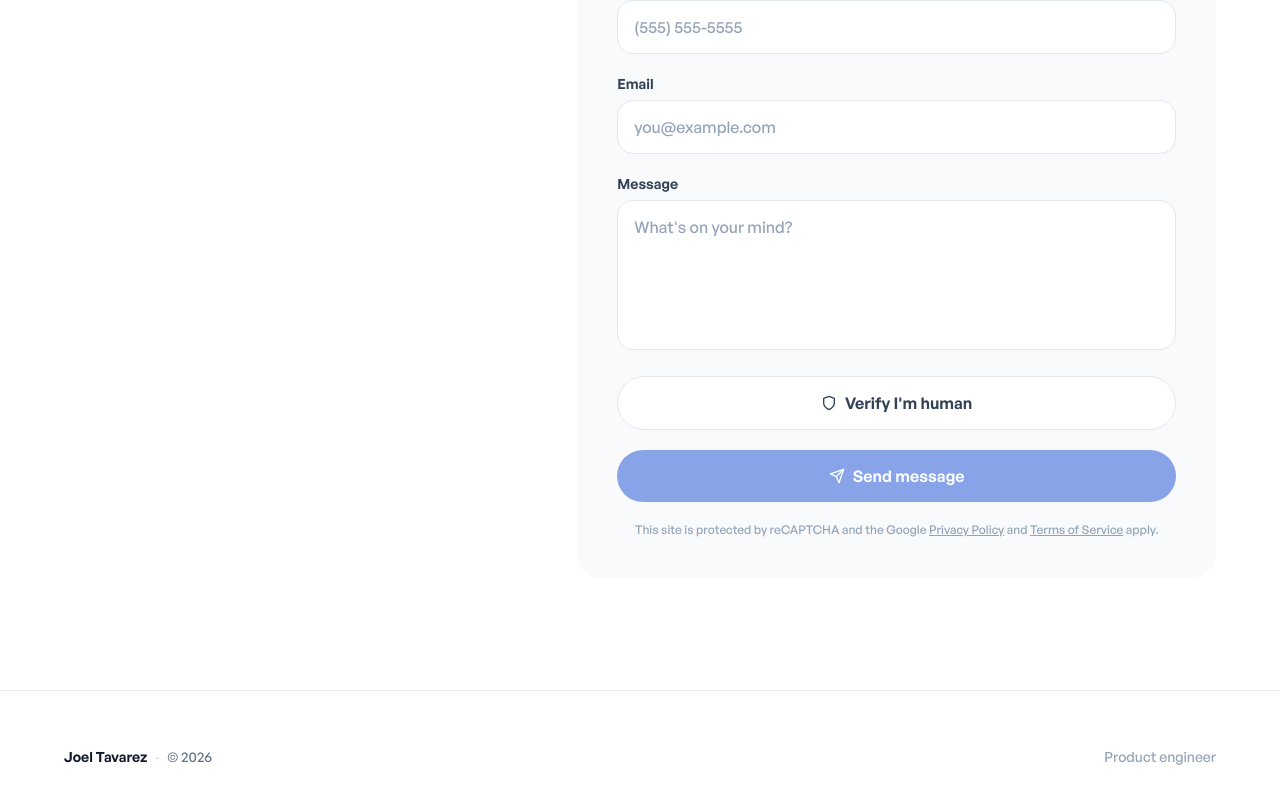
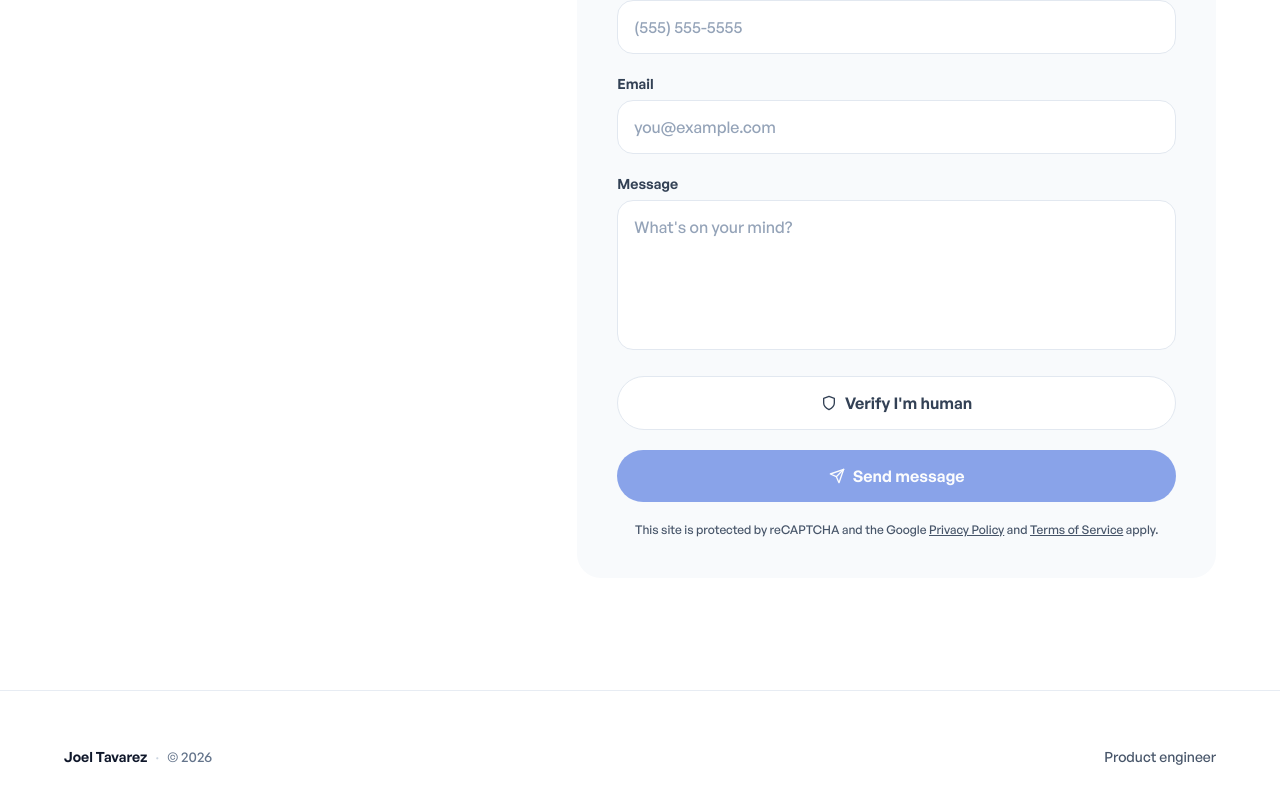
Before and after one commit to Don-Joel/Me, a Next.js app: page /contact in a window 1280 px wide. Shown: the part 335-1138 px from the top of the page. Built offline with nearby package versions, Linux system fonts and the light colour scheme; no server answers.

Commit message:
Fix low-contrast muted text for accessibility

```diff
--- a/components/about/AboutMeBio.tsx
+++ b/components/about/AboutMeBio.tsx
@@ -80,7 +80,7 @@ const AboutMeBio = () => {
               </motion.aside>
 
               <div className="min-w-0 space-y-2 lg:col-span-8">
-                <h2 className="mb-8 text-sm font-general-medium text-slate-400 dark:text-slate-500">
+                <h2 className="mb-8 text-sm font-general-medium text-slate-600 dark:text-slate-400">
                   Experience
                 </h2>
                 <div className="divide-y divide-slate-200 dark:divide-slate-800">
@@ -112,7 +112,7 @@ const AboutMeBio = () => {
                             exp.title
                           )}
                         </h3>
-                        <span className="shrink-0 text-sm font-general-medium text-slate-400 dark:text-slate-500">
+                        <span className="shrink-0 text-sm font-general-medium text-slate-600 dark:text-slate-400">
                           {exp.period}
                         </span>
                       </div>
--- a/components/about/TechnologiesSection.tsx
+++ b/components/about/TechnologiesSection.tsx
@@ -125,7 +125,7 @@ const TechnologiesSection = () => (
     >
       <div className="container mx-auto mb-5 px-6 sm:px-8 lg:px-12">
         <div className="mx-auto max-w-6xl">
-          <h3 className="text-sm font-general-medium text-slate-400 dark:text-slate-500">
+          <h3 className="text-sm font-general-medium text-slate-600 dark:text-slate-400">
             Languages
           </h3>
         </div>
@@ -141,7 +141,7 @@ const TechnologiesSection = () => (
     >
       <div className="container mx-auto mb-5 px-6 sm:px-8 lg:px-12">
         <div className="mx-auto max-w-6xl">
-          <h3 className="text-sm font-general-medium text-slate-400 dark:text-slate-500">
+          <h3 className="text-sm font-general-medium text-slate-600 dark:text-slate-400">
             Frameworks & tools
           </h3>
         </div>
--- a/components/contact/ContactForm.tsx
+++ b/components/contact/ContactForm.tsx
@@ -280,13 +280,13 @@ const ContactForm = () => {
         {isSubmitting ? "Sending..." : "Send message"}
       </button>
       {isCaptchaConfigured && (
-        <p className="mt-4 text-xs text-slate-400 dark:text-slate-500 font-general-medium text-center">
+        <p className="mt-4 text-center text-xs font-general-medium text-slate-600 dark:text-slate-400">
           This site is protected by reCAPTCHA and the Google{" "}
           <a
             href="https://policies.google.com/privacy"
             target="_blank"
             rel="noopener noreferrer"
-            className="underline hover:text-slate-600 dark:hover:text-slate-400"
+            className="underline hover:text-slate-800 dark:hover:text-slate-300"
           >
             Privacy Policy
           </a>{" "}
@@ -295,7 +295,7 @@ const ContactForm = () => {
             href="https://policies.google.com/terms"
             target="_blank"
             rel="noopener noreferrer"
-            className="underline hover:text-slate-600 dark:hover:text-slate-400"
+            className="underline hover:text-slate-800 dark:hover:text-slate-300"
           >
             Terms of Service
           </a>{" "}
--- a/components/shared/AppFooterCopyright.tsx
+++ b/components/shared/AppFooterCopyright.tsx
@@ -11,7 +11,7 @@ const AppFooterCopyright = () => {
         <span className="mx-2 text-slate-300 dark:text-slate-700">·</span>
         <span suppressHydrationWarning>&copy; {new Date().getFullYear()}</span>
       </p>
-      <p className="text-sm font-general-medium text-slate-400 dark:text-slate-500">
+      <p className="text-sm font-general-medium text-slate-600 dark:text-slate-400">
         Product engineer
       </p>
     </div>
--- a/pages/404.tsx
+++ b/pages/404.tsx
@@ -20,7 +20,7 @@ const Custom404 = () => (
         transition={{ duration: 0.35 }}
         className="mx-auto max-w-lg text-center"
       >
-        <p className="mb-4 text-sm font-general-medium text-slate-400 dark:text-slate-500">
+        <p className="mb-4 text-sm font-general-medium text-slate-600 dark:text-slate-400">
           404
         </p>
         <h1 className="mb-4 text-4xl font-general-bold tracking-tight text-slate-900 dark:text-white sm:text-5xl">
--- a/pages/projects.tsx
+++ b/pages/projects.tsx
@@ -156,7 +156,7 @@ const Projects = () => (
               />
 
               <div className="flex flex-col justify-center p-8 font-general-medium sm:p-10 lg:order-1 lg:p-12">
-                <p className="mb-3 text-sm font-general-medium text-slate-400 dark:text-slate-500">
+                <p className="mb-3 text-sm font-general-medium text-slate-600 dark:text-slate-400">
                   {project.type}
                 </p>
                 <h2 className="text-3xl font-general-bold tracking-tight text-slate-900 dark:text-white sm:text-4xl">
@@ -182,7 +182,7 @@ const Projects = () => (
                 </ul>
 
                 <div className="mt-8">
-                  <p className="mb-4 text-xs font-general-medium tracking-wide text-slate-400 dark:text-slate-500">
+                  <p className="mb-4 text-xs font-general-medium tracking-wide text-slate-600 dark:text-slate-400">
                     {project.tags.join("  ·  ")}
                   </p>
                   <a
```
